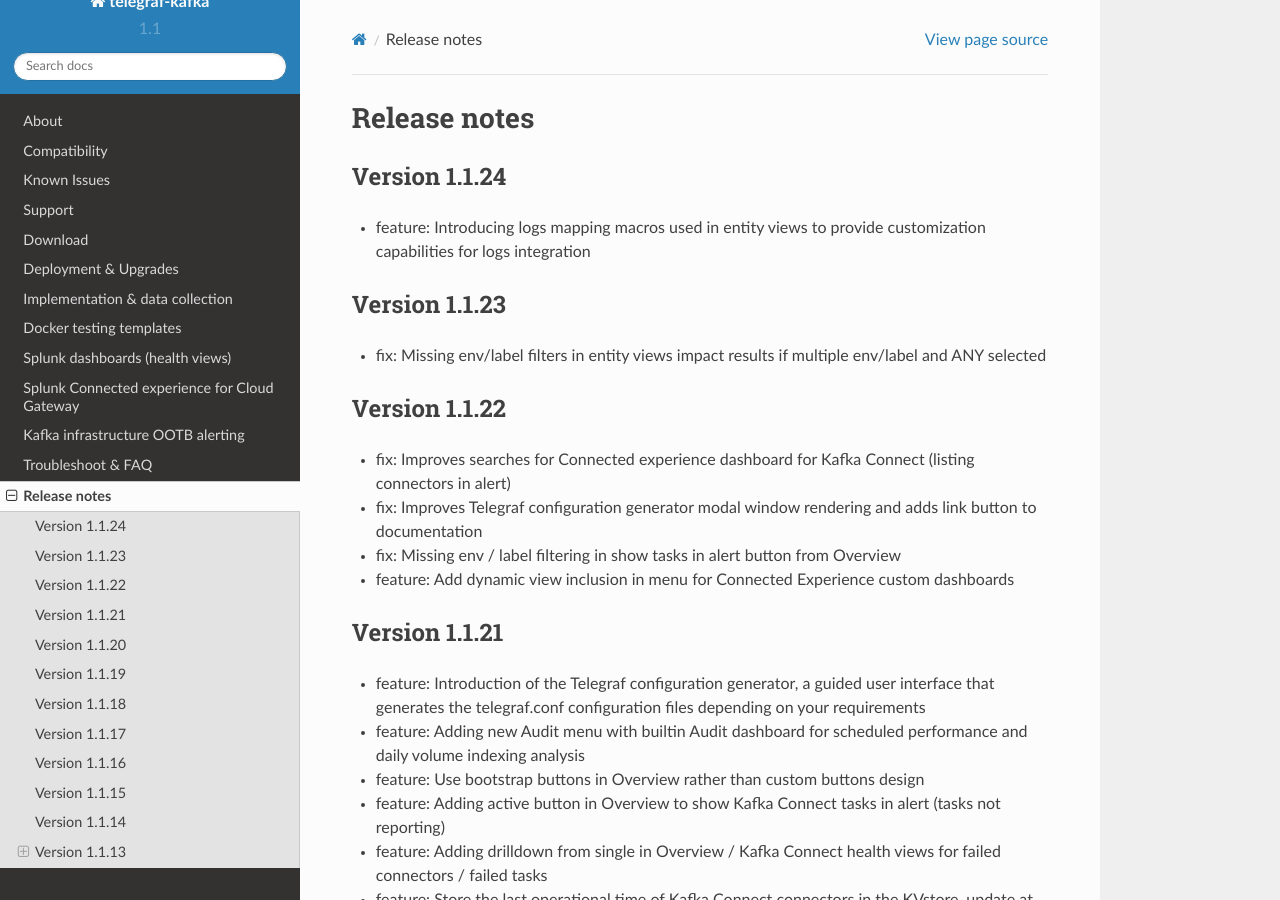
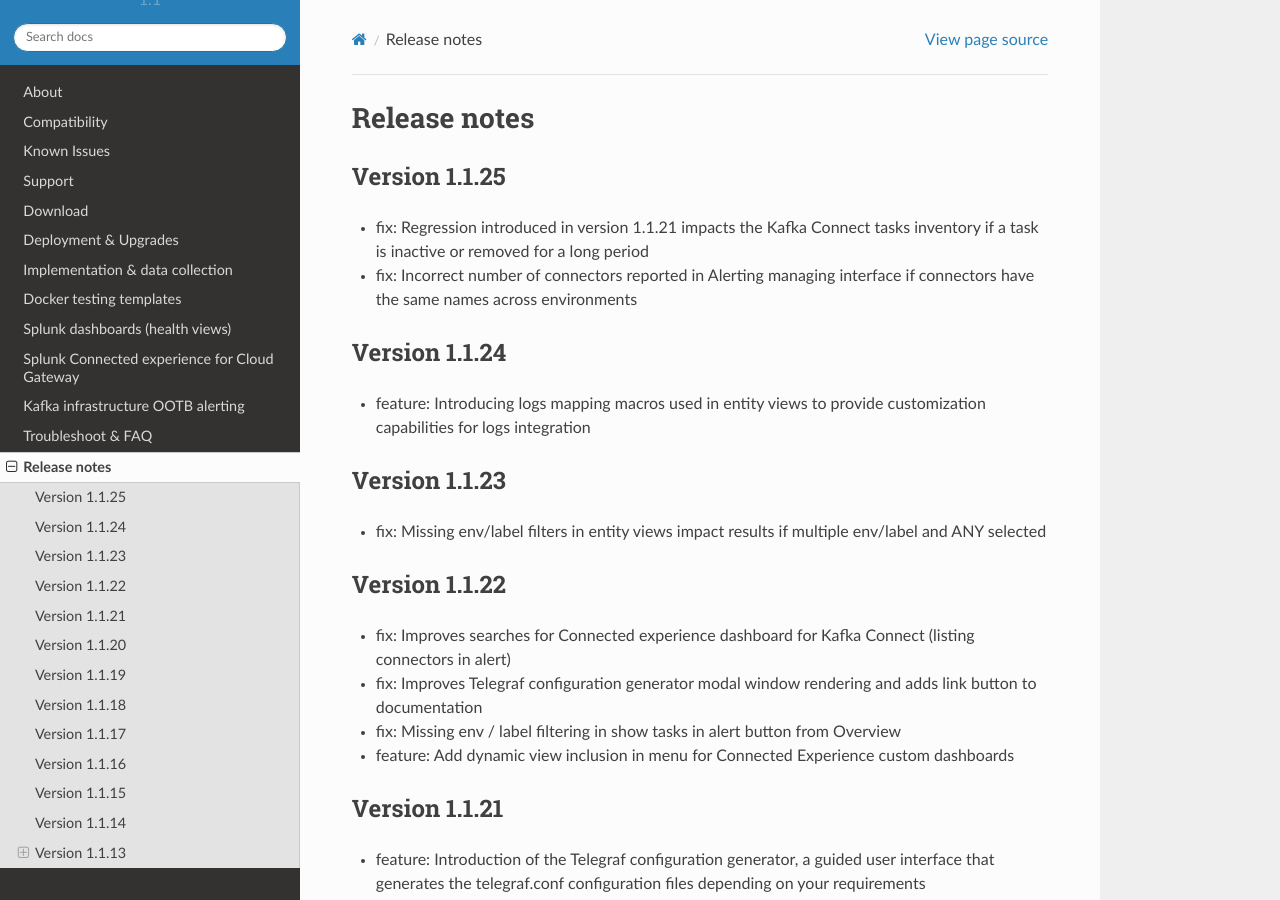
Before and after one commit to guilhemmarchand/telegraf-kafka, a Sphinx documentation site: the page built from docs/releasenotes.rst, in a window 1280 px wide and 900 px high. Built offline with Sphinx 7.4.7 and the Read the Docs theme 2.0.0, drawn with Linux system fonts in a browser that asks for light colours.

Commit message:
Version 1.1.25
- fix: Regression introduced in version 1.1.21 impacts the Kafka Connect tasks inventory if a task is inactive or removed for a long period
- fix: Incorrect number of connectors reported in Alerting managing interface if connectors have the same names across environments

```diff
--- a/docs/releasenotes.rst
+++ b/docs/releasenotes.rst
@@ -1,5 +1,12 @@
 Release notes
 #############
+
+==============
+Version 1.1.25
+==============
+
+- fix: Regression introduced in version 1.1.21 impacts the Kafka Connect tasks inventory if a task is inactive or removed for a long period
+- fix: Incorrect number of connectors reported in Alerting managing interface if connectors have the same names across environments
 
 ==============
 Version 1.1.24
```
Also changed, not shown: 5 other files.
